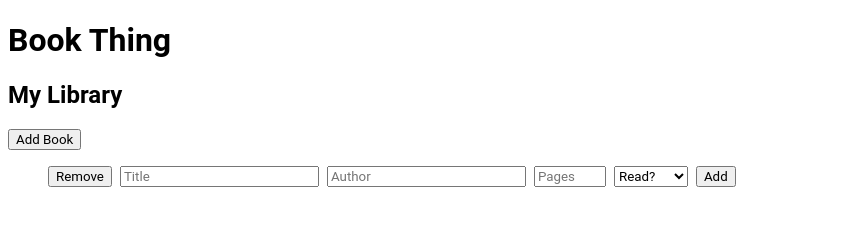
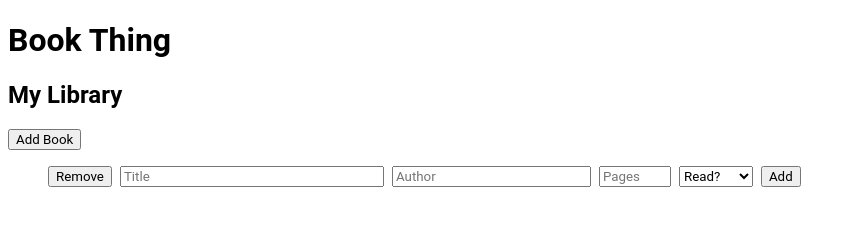
Before and after one commit to ap-ple/library, a plain HTML site: page index.html in a window 1280 px wide. Both pictures are taken after a click on the button "Add Book". Shown: the whole page, without its empty margins (0-856 px from the left). Drawn offline with Linux system fonts and the light colour scheme.

Commit message:
Expand title input field

```diff
--- a/style.css
+++ b/style.css
@@ -20,6 +20,10 @@ main>.library>li>form {
    gap: 0.5rem;
 }
 
-main>.library>li>form>[type=number] {
+main>.library>li>form>input[name="title"] {
+   width: 16rem;
+}
+
+main>.library>li>form>input[type=number] {
    width: 4rem;
 }
```
